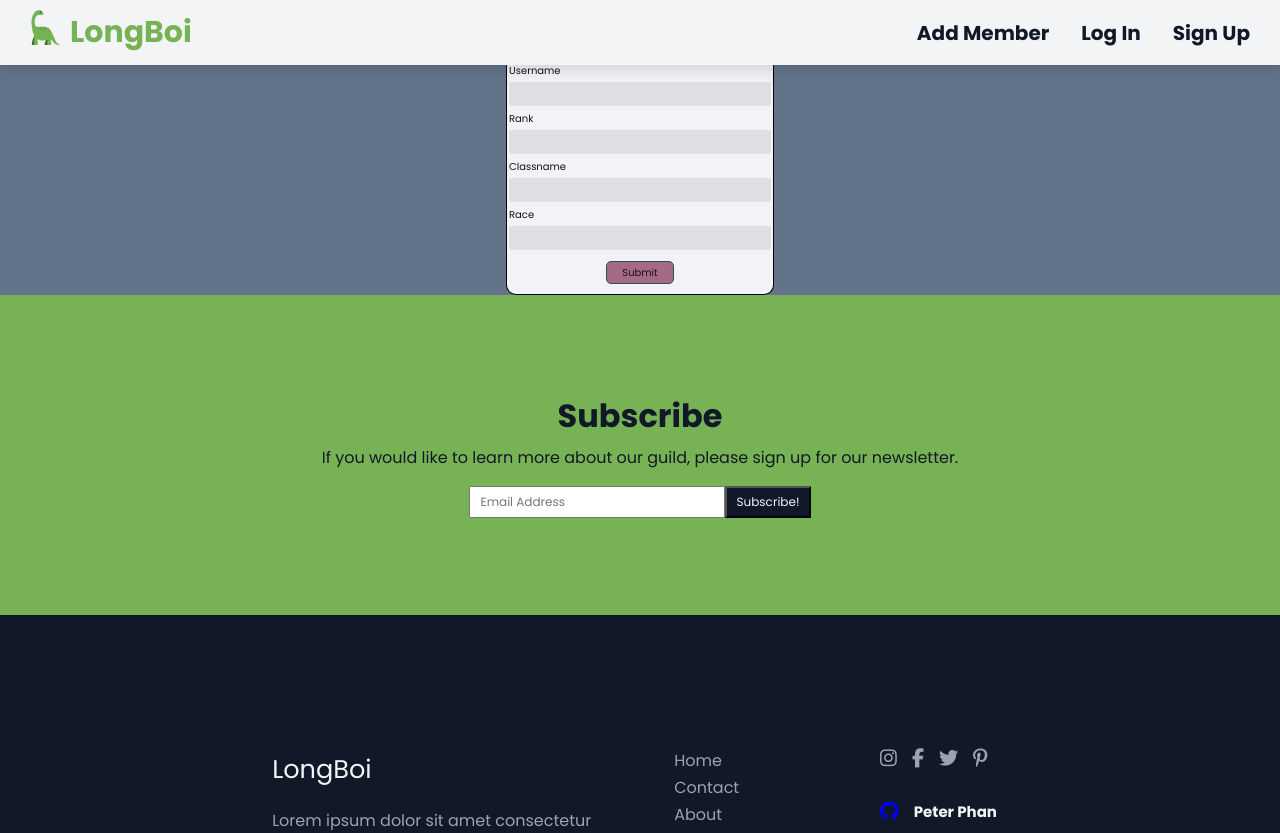
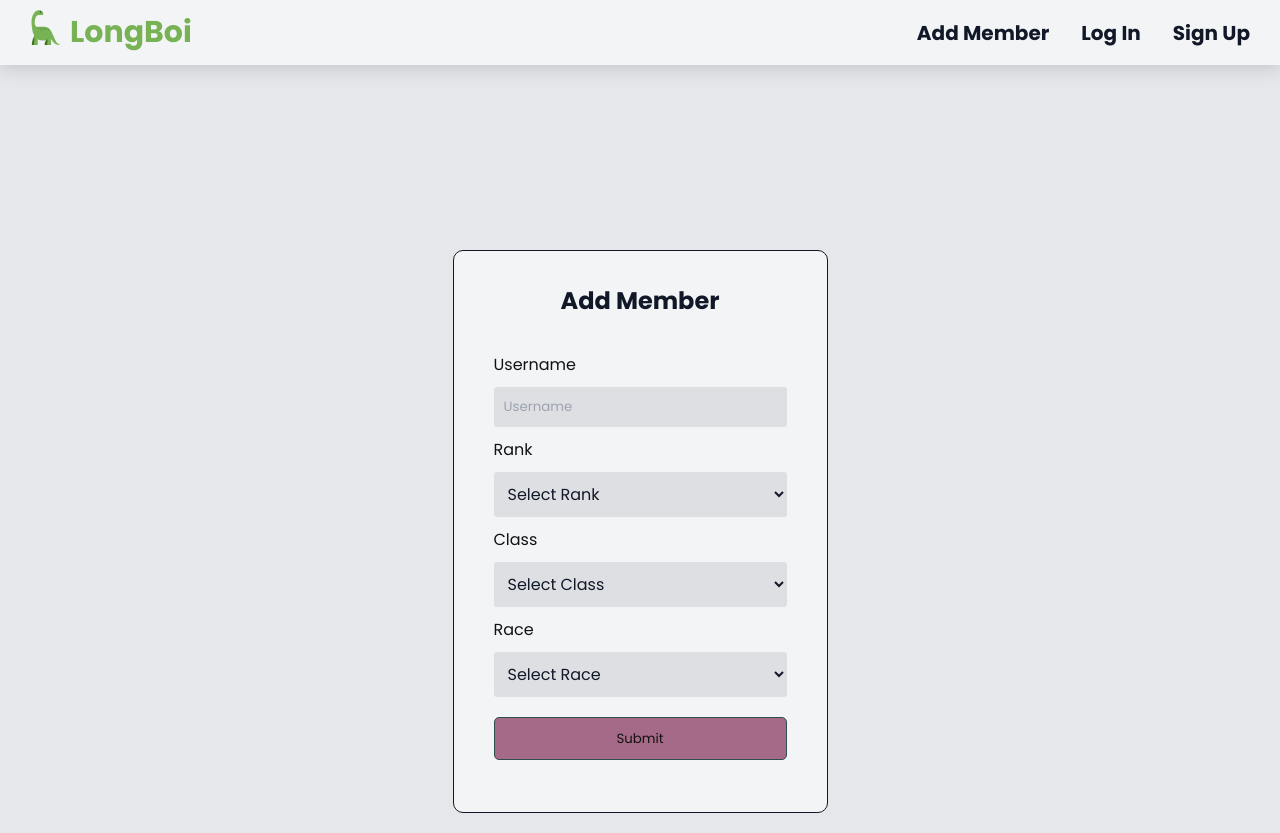
Before and after one commit to peterphan20/Guild-roster, a React (Create React App) app: page /addmember in a window 1280 px wide. Shown: the top 833 px of the page. Built offline with nearby package versions, Linux system fonts and the light colour scheme.

Commit message:
feat: refactored MemberCreat\ionPage

```diff
--- a/src/App.js
+++ b/src/App.js
@@ -8,7 +8,7 @@ import MemberSignupPage from "./components/MemberSignupPage";
 import MemberLoginPage from "./components/MemberLoginPage";
 import GuildListContainer from "./components/GuildListContainer";
 import NavBar from "./components/NavBar";
-import Footer from './components/Footer'
+import Footer from "./components/Footer";
 
 const App = () => {
 	const [currentSelectedMember, setCurrentSelectedMember] = useState({});
--- /dev/null
+++ b/src/components/DropdownComponent.js
@@ -0,0 +1,43 @@
+import React from "react";
+import styled from "styled-components";
+
+const DropdownComponent = ({ options, onSelectedChange, selected, label }) => {
+	const renderedOptions = options.map((option) => {
+		return <option value={option.title}>{option.title}</option>;
+	});
+	return (
+		<React.Fragment>
+			<StyledDropdownLabel htmlFor={label}>{label}</StyledDropdownLabel>
+			<StyledDropdownSelect
+				key={options.value}
+				value={selected.value}
+				onChange={(e) => onSelectedChange(e)}
+			>
+				{renderedOptions}
+			</StyledDropdownSelect>
+		</React.Fragment>
+	);
+};
+export default DropdownComponent;
+
+const StyledDropdownLabel = styled.label`
+	display: block;
+	color: #121212;
+	font-size: 1em;
+	font-weight: 400;
+	margin: 10px 0px;
+`;
+const StyledDropdownSelect = styled.select`
+	background-color: #dedfe3;
+	color: #111827;
+	font-size: 1em;
+	display: block;
+	border: none;
+	border-radius: 3px;
+	padding: 10px;
+	width: 100%;
+
+	option {
+		color: #121212;
+	}
+`;
--- a/src/components/Footer.js
+++ b/src/components/Footer.js
@@ -32,16 +32,16 @@ const Footer = () => {
 						<i className="fab fa-instagram instagram"></i>
 						<i className="fab fa-facebook-f facebook"></i>
 						<i className="fab fa-twitter twitter"></i>
-						<i class="fab fa-pinterest-p pinterest"></i>
+						<i className="fab fa-pinterest-p pinterest"></i>
 					</div>
 					<div className="github-individual">
-						<a href="https://github.com/peterphan20">
+						<a href="https://github.com/peterphan20" target="_blank" rel="noreferrer">
 							<i className="fab fa-github"></i>
 						</a>
 						<h3>Peter Phan</h3>
 					</div>
 					<div className="github-individual">
-						<a href="https://github.com/anthonybui94">
+						<a href="https://github.com/anthonybui94" target="_blank" rel="noreferrer">
 							<i className="fab fa-github"></i>
 						</a>
 						<h3>Anthony Bui</h3>
--- a/src/components/MemberCreationPage.js
+++ b/src/components/MemberCreationPage.js
@@ -2,12 +2,120 @@ import React, { useState } from "react";
 import styled from "styled-components";
 
 import { postMember } from "../helpers/crudMembers";
+import DropdownComponent from "./DropdownComponent";
 
 const MemberCreationPage = () => {
+	const characterRank = [
+		{
+			title: "Select Rank",
+			value: "Rank",
+		},
+		{
+			title: "Officer",
+			value: "Officer",
+		},
+		{
+			title: "Member",
+			value: "Member",
+		},
+		{
+			title: "Peon",
+			value: "Peon",
+		},
+	];
+	const characterClass = [
+		{
+			title: "Select Class",
+			value: "Class",
+		},
+		{
+			title: "Death Knight",
+			value: "Death Knight",
+		},
+		{
+			title: "Demon Hunter",
+			value: "Demon Hunter",
+		},
+		{
+			title: "Druid",
+			value: "Druid",
+		},
+		{
+			title: "Hunter",
+			value: "Hunter",
+		},
+		{
+			title: "Mage",
+			value: "Mage",
+		},
+		{
+			title: "Monk",
+			value: "Monk",
+		},
+		{
+			title: "Paladin",
+			value: "Paladin",
+		},
+		{
+			title: "Priest",
+			value: "Priest",
+		},
+		{
+			title: "Rogue",
+			value: "Rogue",
+		},
+		{
+			title: "Shaman",
+			value: "Shaman",
+		},
+		{
+			title: "Warlock",
+			value: "Warlock",
+		},
+		{
+			title: "Warrior",
+			value: "Warrior",
+		},
+	];
+	const characterRace = [
+		{
+			title: "Select Race",
+			value: "Race",
+		},
+		{
+			title: "Human",
+			value: "Human",
+		},
+		{
+			title: "Dwarf",
+			value: "Dwarf",
+		},
+		{
+			title: "Night Elf",
+			value: "Night Elf",
+		},
+		{
+			title: "Gnome",
+			value: "Gnome",
+		},
+		{
+			title: "Draenei",
+			value: "Draenei",
+		},
+		{
+			title: "Worgen",
+			value: "Worgen",
+		},
+		{
+			title: "Pandaren",
+			value: "Pandaren",
+		},
+	];
+
 	const [username, setUsername] = useState("");
-	const [rank, setRank] = useState("");
-	const [classname, setClassname] = useState("");
-	const [race, setRace] = useState("");
+	const [rank, setRank] = useState(characterRank[0]);
+	const [classname, setClassname] = useState(characterClass[0]);
+	const [race, setRace] = useState(characterRace[0]);
 	const [success, setSuccess] = useState([]);
 	const [error, setError] = useState({});
 
@@ -27,9 +135,9 @@ const MemberCreationPage = () => {
 		if (Array.isArray(response)) {
 			setSuccess(response);
 			setUsername("");
-			setRank("");
-			setClassname("");
-			setRace("");
+			setRank(characterRank[0]);
+			setClassname(characterClass[0]);
+			setRace(characterRace[0]);
 		} else {
 			setSuccess([]);
 			setError(response);
@@ -45,9 +153,7 @@ const MemberCreationPage = () => {
 						User: {success[0].username}, Rank: {success[0].rank}, Class: {success[0].classname},
 						Race: {success[0].race}
 					</p>
-					<p>
-						Joined: {new Date(success[0].joined).toLocaleDateString("en-us")}
-					</p>
+					<p>Joined: {new Date(success[0].joined).toLocaleDateString("en-us")}</p>
 				</StyledSuccessText>
 			);
 		} else {
@@ -63,29 +169,35 @@ const MemberCreationPage = () => {
 
 	return (
 		<AddContainer>
-			<AddMemberh1>Add Member</AddMemberh1>
 			<AddForm>
-				<InputLabelFields>
-					<Label htmlFor="addCharUsername">Username</Label>
-					<InputField
-						type="text"
-						required
-						value={username}
-						onChange={(e) => setUsername(e.target.value)}
-					/>
-					<Label htmlFor="addCharRank">Rank</Label>
-					<InputField type="text" required value={rank} onChange={(e) => setRank(e.target.value)} />
-					<Label htmlFor="addCharClassname">Classname</Label>
-					<InputField
-						type="text"
-						required
-						value={classname}
-						onChange={(e) => setClassname(e.target.value)}
-					/>
-					<Label htmlFor="addCharRace">Race</Label>
-					<InputField type="text" required value={race} onChange={(e) => setRace(e.target.value)} />
-				</InputLabelFields>
-				<AddButton onClick={onAddSubmit}>Submit</AddButton>
+				<h1>Add Member</h1>
+				<StyledCreationLabel htmlFor="addCharUsername">Username</StyledCreationLabel>
+				<StyledCreationInputField
+					type="text"
+					placeholder="Username"
+					value={username}
+					onChange={(e) => setUsername(e.target.value)}
+					required
+				/>
+				<DropdownComponent
+					selected={rank}
+					options={characterRank}
+					onSelectedChange={setRank}
+					label="Rank"
+				/>
+				<DropdownComponent
+					selected={classname}
+					options={characterClass}
+					onSelectedChange={setClassname}
+					label="Class"
+				/>
+				<DropdownComponent
+					selected={race}
+					options={characterRace}
+					onSelectedChange={setRace}
+					label="Race"
+				/>
+				<StyledAddSubmitBtn onClick={onAddSubmit}>Submit</StyledAddSubmitBtn>
 				{renderResponse()}
 			</AddForm>
 		</AddContainer>
@@ -95,86 +207,67 @@ const MemberCreationPage = () => {
 export default MemberCreationPage;
 
 const AddContainer = styled.div`
-	background-color: #63738a;
+	background-color: #e5e7eb;
 	display: flex;
 	flex-direction: column;
 	justify-content: center;
 	align-items: center;
-	min-height: 100%;
-	min-width: 100%;
+	padding: 250px 0px 300px 0px;
+	height: 100%;
+	width: 100%;
 `;
-const AddMemberh1 = styled.h1`
+const AddForm = styled.div`
+	background-color: #f3f4f6;
+	color: #111827;
+	display: flex;
+	flex-direction: column;
+	align-items: flex-start;
+	border: 1px solid #111827;
+	border-radius: 10px;
+	padding: 2em 2.5em;
+	width: clamp(300px, 40vw, 375px);
+
+	h1 {
+		align-self: center;
+		font-size: 1.5em;
+		font-weight: 700;
+		margin-bottom: 1em;
+	}
+`;
+const StyledCreationLabel = styled.label`
+	color: #121212;
+	margin: 10px 0px;
+`;
+const StyledCreationInputField = styled.input`
+	background-color: #dedfe3;
+	color: #111827;
+	border: none;
+	border-radius: 3px;
+	padding: 10px;
+	width: 100%;
+
+	::placeholder {
+		color: #9ca3af;
+	}
+`;
+const StyledAddSubmitBtn = styled.button`
 	background-color: #a66a89;
 	color: #121212;
-	text-align: center;
-	font-weight: 700;
-	font-size: 18px;
-	border-top: 1px solid black;
-	border-left: 1px solid black;
-	border-right: 1px solid black;
-	border-top-right-radius: 10px;
-	border-top-left-radius: 10px;
-	padding: 10px;
-	width: 21%;
-`;
-const AddForm = styled.div`
-	display: flex;
-	flex-direction: column;
-	justify-content: center;
-	align-items: center;
-	background-color: #f2f3f7;
-	border-bottom: 1px solid black;
-	border-left: 1px solid black;
-	border-right: 1px solid black;
-	border-bottom-right-radius: 10px;
-	border-bottom-left-radius: 10px;
-	padding-top: 10px;
-	padding-bottom: 10px;
-	width: 21%;
-`;
-
-const InputLabelFields = styled.div`
-	display: flex;
-	flex-direction: column;
-	justify-content: center;
-	align-items: flex-start;
-`;
-const Label = styled.label`
-	color: #121212;
-	font-size: 10px;
-	font-weight: 400;
-	margin-top: 5px;
-	margin-bottom: 3px;
-`;
-const InputField = styled.input`
-	background-color: #dedfe3;
-	color: darkslategray;
-	display: block;
-	border: none;
-	font-size: 12px;
-	border-radius: 3px;
-	padding: 3px 25px 3px 5px;
-`;
-const AddButton = styled.button`
-	background-color: #a66a89;
-	color: #121212;
-	font-size: 10px;
-	font-weight: 400;
 	border: 1px solid darkslategray;
 	border-radius: 5px;
-	padding: 2.5px 15px;
-	margin-top: 11px;
+	padding: 0.8em;
+	margin: 1.5em 0;
+	width: 100%;
 	cursor: pointer;
 `;
 const StyledSuccessText = styled.div`
 	font-size: 8px;
-	font-weight: 400;
 	text-align: center;
-	padding: 10px 5px 4px 5px;
+	padding: 10px 5px 5px 5px;
 `;
 const FailureText = styled.div`
-	font-size: 8px;
+	font-size: 10px;
 	font-weight: 700;
 	text-align: center;
-	padding: 10px 5px 4px 5px;
+	padding: 10px 5px 5px 5px;
 `;
--- a/src/components/NavBar.js
+++ b/src/components/NavBar.js
@@ -35,6 +35,7 @@ const StyledNav = styled.nav`
 	left: 0;
 	width: 100%;
 	box-shadow: 0 0 10px 0 rgba(0, 0, 0, 0.1);
+	z-index: 10;
 
 	&:hover {
 		box-shadow: 0 0 20px 0 rgba(0, 0, 0, 0.2);
```
Also changed, not shown: src/components/GuildIntroduction.js (added, +80 -0 lines), src/components/GuildListContainer.js (+12 -21 lines), src/components/LogoutButton.js (deleted, +0 -18 lines).
